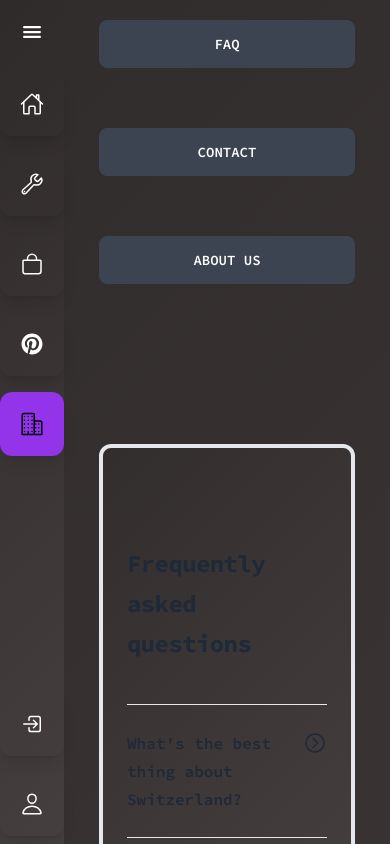
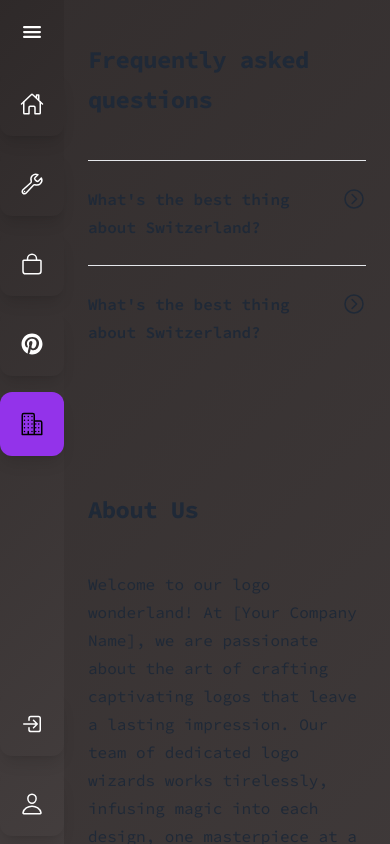
Before and after one commit to MatejGadjo/logonyte, a React (Create React App) app: page /aboutus in a window 390 px wide. Shown: the top 844 px of the page. Built offline with nearby package versions, Linux system fonts and the light colour scheme.

Commit message:
changed the styling of information page on mobile and fixed some css issues with change password component and signout component

```diff
--- a/src/components/AboutUs/AboutUs.js
+++ b/src/components/AboutUs/AboutUs.js
@@ -6,8 +6,11 @@ import '../Title/Title.css';
 import FAQFull from "./FAQFull";
 import InfoUsFull from "./InfoUsFull";
 import '../CardList/CardList.css';
+import { useResponsive } from "../../custom hooks/useResponsive";
 
 const AboutUs = () => {
+
+    const isMobile = useResponsive();
 
     const handleScrollToFAQFull = () => {
         const scrollTarget = document.getElementById("faqFull");
@@ -32,6 +35,15 @@ const AboutUs = () => {
 
     return (
         <div>
+            {isMobile ? (
+                <div>
+                    <div>
+                        <FAQFull />
+                        <InfoUsFull />
+                    </div>
+                </div>
+            ) : (
+                <div>
                     <div className="cardlist_pos pl-16 sm:pl-0 mx-auto xl:h-screen">
                         <FAQ onScrollToFAQFull={handleScrollToFAQFull} />
                         <Contact onScrollToFooter={handleScrollToFooter} />
@@ -42,6 +54,9 @@ const AboutUs = () => {
                         <InfoUsFull />
                     </div>
                 </div>
+            )}
+
+        </div>
     )
 }
 
--- a/src/components/AboutUs/Contact.js
+++ b/src/components/AboutUs/Contact.js
@@ -43,12 +43,7 @@ const Contact = ({ onScrollToFooter }) => {
     };
 
     return (
-        <div>
-            {isMobile ? (
-                <div className="flex justify-center">
-                    <button onClick={handleClick} className="btn btn-wide">Contact</button>
-                </div>
-            ) : (
+
         <animated.div
             style={cardAnimation}
             className="body_fake_2"
@@ -65,9 +60,7 @@ const Contact = ({ onScrollToFooter }) => {
                 <i className="card-icon_2"><IoPaperPlaneOutline /></i>
             </a>
         </animated.div>
-            )}
 
-        </div>
     );
 };
 
--- a/src/components/AboutUs/FAQ.js
+++ b/src/components/AboutUs/FAQ.js
@@ -43,12 +43,7 @@ const FAQ = ({ onScrollToFAQFull }) => {
   };
 
   return (
-        <div>
-          {isMobile ? (
-            <div className="flex justify-center">
-              <button onClick={handleClick} className="btn btn-wide">FAQ</button>
-            </div>
-          ) : (
+
     <animated.div style={cardAnimation} className="body_fake_2">
       <a href="#" onClick={handleClick} className={"card_custom_2"}>
         <div className="card-content_2">
@@ -60,8 +55,7 @@ const FAQ = ({ onScrollToFAQFull }) => {
         </i>
       </a>
     </animated.div>
-          )}
-        </div>
+
   );
 };
 
--- a/src/components/AboutUs/FAQFull.js
+++ b/src/components/AboutUs/FAQFull.js
@@ -2,6 +2,7 @@ import React from "react";
 import { Disclosure } from '@headlessui/react'
 import { IoChevronForwardCircleOutline, IoChevronDownCircleOutline } from "react-icons/io5";
 import "./FAQFull.css";
+import { useResponsive } from "../../custom hooks/useResponsive";
 
 const faqs = [
     {
@@ -18,8 +19,48 @@ const faqs = [
 ]
 
 
+
 const FAQFull = () => {
+
+    const isMobile = useResponsive()
+
     return (
+        <div>
+            {isMobile ? (
+                <div id="faqFull" className="pl-16 sm:pl-0">
+                    <div className="mx-auto px-6 py-10">
+                        <div className="mx-auto divide-y divide-white-900/10">
+                            <h2 className="text-2xl font-bold leading-10 tracking-tight text-white-900">Frequently asked questions</h2>
+                            <dl className="mt-10 space-y-6 divide-y divide-white-900/10">
+                                {faqs.map((faq) => (
+                                    <Disclosure as="div" key={faq.question} className="pt-6">
+                                        {({ open }) => (
+                                            <>
+                                                <dt>
+                                                    <Disclosure.Button className="flex w-full items-start justify-between text-left text-white-900">
+                                                        <span className="text-base font-semibold leading-7">{faq.question}</span>
+                                                        <span className="ml-6 flex h-7 items-center">
+                                                            {open ? (
+                                                                <IoChevronDownCircleOutline className="h-6 w-6" aria-hidden="true" />
+                                                            ) : (
+                                                                <IoChevronForwardCircleOutline className="h-6 w-6" aria-hidden="true" />
+                                                            )}
+                                                        </span>
+                                                    </Disclosure.Button>
+                                                </dt>
+                                                <Disclosure.Panel as="dd" className="mt-2 pr-12">
+                                                    <p className="text-base leading-7 text-white-600">{faq.answer}</p>
+                                                </Disclosure.Panel>
+                                            </>
+                                        )}
+                                    </Disclosure>
+                                ))}
+                            </dl>
+                        </div>
+                    </div>
+                </div>
+            ) : (
+
                 <div id="faqFull" className="pt-6 pl-16 sm:pl-0">
                     <div className="border-4 rounded-xl mt-24 w-64 background-reversed mx-auto sm:w-[25rem] md:w-[32rem] lg:w-[39rem] xl:w-[60rem] 2xl:w-[70rem]">
                         <div className="mx-auto max-w-7xl px-6 py-24 sm:py-32 lg:px-8 lg:py-40">
@@ -54,6 +95,8 @@ const FAQFull = () => {
                         </div>
                     </div>
                 </div>
+            )}
+        </div>
     )
 }
 
--- a/src/components/AboutUs/InfoUs.js
+++ b/src/components/AboutUs/InfoUs.js
@@ -43,12 +43,7 @@ const InfoUs = ({ onScrollToInfoUsFull }) => {
     };
 
     return (
-        <div>
-            {isMobile ? (
-                <div className="flex justify-center">
-                    <button onClick={handleClick} className="btn btn-wide">About us</button>
-                </div>
-            ) : (
+
         <animated.div
             style={cardAnimation}
             className="body_fake_2"
@@ -65,9 +60,7 @@ const InfoUs = ({ onScrollToInfoUsFull }) => {
                 <i className="card-icon_2"><IoInformationCircleOutline /></i>
             </a>
         </animated.div>
-            )}
 
-        </div>
     );
 };
 
--- a/src/components/AboutUs/InfoUsFull.js
+++ b/src/components/AboutUs/InfoUsFull.js
@@ -1,10 +1,29 @@
 import React from "react";
 import "./FAQFull.css";
-
-
+import { useResponsive } from "../../custom hooks/useResponsive";
 
 const InfoUsFull = () => {
+
+    const isMobile = useResponsive();
+
     return (
+        <div>
+            {isMobile ? (
+                <div id="infoUsFull" className="py-6 pl-16 sm:pl-0">
+                    <div className="mx-auto max-w-7xl px-6 py-20 ">
+                        <div className="mx-auto max-w-4xl">
+                            <h2 className="text-2xl font-bold leading-10 tracking-tight text-white-900">About Us</h2>
+                            <dl className="mt-10 space-y-6 divide-y divide-white-900/10">
+                                <div className="flex w-full items-start justify-between text-left text-white-900">
+                                    <p className="text-base font-normal leading-7">Welcome to our logo wonderland! At [Your Company Name], we are passionate about the art of crafting captivating logos that leave a lasting impression. Our team of dedicated logo wizards works tirelessly, infusing magic into each design, one masterpiece at a time.
+                                        We believe that a well-designed logo is more than just a symbol; it's a powerful storytelling tool that speaks volumes about your brand's identity. Our mission is to help businesses, big or small, stand out from the crowd with logos that are not only visually striking but also meaningful and memorable.
+                                    </p>
+                                </div>
+                            </dl>
+                        </div>
+                    </div>
+                </div>
+            ) : (
                 <div id="infoUsFull" className="py-6 pl-16 sm:pl-0">
                     <div className="mb-10 border-4 rounded-xl mt-24 w-64 background-reversed mx-auto sm:w-[25rem] md:w-[32rem] lg:w-[39rem] xl:w-[60rem] 2xl:w-[70rem]">
                         <div className="mx-auto max-w-7xl px-6 py-20 ">
@@ -21,6 +40,9 @@ const InfoUsFull = () => {
                         </div>
                     </div>
                 </div>
+            )}
+
+        </div>
     )
 }
 
--- a/src/components/Modal/SubmitSuccModal.js
+++ b/src/components/Modal/SubmitSuccModal.js
@@ -8,14 +8,14 @@ const SubmitSuccModal = ({ closeModal }) => {
             <div className="justify-center items-center flex overflow-x-hidden overflow-y-auto fixed inset-0 z-50 outline-none focus:outline-none pl-16">
                 <div className="relative w-auto my-6 mx-auto max-w-3xl">
                     {/*content*/}
-                    <div className="border-0 rounded-lg shadow-lg relative flex flex-col w-[13rem] sm:w-[15rem] md:w-[25rem] lg:w-full bg-gray-800 outline-none focus:outline-none">
+                    <div className="border-0 rounded-lg shadow-lg relative flex flex-col w-[14rem] sm:w-[15rem] md:w-[25rem] lg:w-full bg-gray-800 outline-none focus:outline-none">
                         {/*header*/}
                         <div className="flex items-start justify-between p-5 border-b border-solid border-slate-600 rounded-t">
                             <h3 className="text-3xl font-semibold text-slate-300">
                                 Success!
                             </h3>
                             <button
-                                className="btn rounded bg-black border-0 float-right leading-none outline-none focus:outline-none "
+                                className="btn rounded bg-black border-0 float-right leading-none outline-none focus:outline-none"
                                 onClick={closeModal}
                             >
                                 <IoCloseOutline size={22} />
--- a/src/components/PasswordReset/ChangePassword.js
+++ b/src/components/PasswordReset/ChangePassword.js
@@ -62,14 +62,14 @@ const ChangePassword = () => {
         >
             <div className="w-64 flex items-center justify-center sm:w-[25rem] md:w-[32rem] lg:w-[39rem] border-2 rounded-2xl p-10">
                 <form className="text-white" onSubmit={handleSubmit}>
-                    <label className="text-lg p-2">Old Password</label>
+                    <label className="p-2">Old Password</label>
                     <input
                         type="password"
                         value={oldPassword}
                         onChange={(e) => setOldPassword(e.target.value)}
                         className="mb-5 rounded-lg border-2 border-gray-900 px-2"
                     />
-                    <label className="text-lg p-2">New Password</label>
+                    <label className="p-2">New Password</label>
                     <input
                         type="password"
                         value={newPassword}
@@ -77,7 +77,7 @@ const ChangePassword = () => {
                         className="mb-2 rounded-lg border-2 border-gray-900 px-2"
                     />
 
-                    <label className="text-lg p-2">Confirm New Password</label>
+                    <label className="p-2">Confirm New Password</label>
                     <input
                         type="password"
                         value={confirmNewPassword}
--- a/src/components/Signout/Signout.js
+++ b/src/components/Signout/Signout.js
@@ -24,7 +24,7 @@ const Signout = () => {
 
   return (
     <div>
-      {showText && <p className="h-screen flex items-center justify-center text-4xl sm:text-6xl ml-24 sm:mx-auto w-64 sm:w-[25rem] md:w-[32rem] lg:w-[39rem]">Logging out...</p>}
+      {showText && <p className="h-screen flex items-center justify-center text-4xl sm:text-6xl pl-20 mx-auto sm:mx-auto w-64 sm:w-[25rem] md:w-[32rem] lg:w-[39rem]">Logging out...</p>}
     </div>
   );
 };
```
Lines whose indentation alone changed are shown as unchanged.
